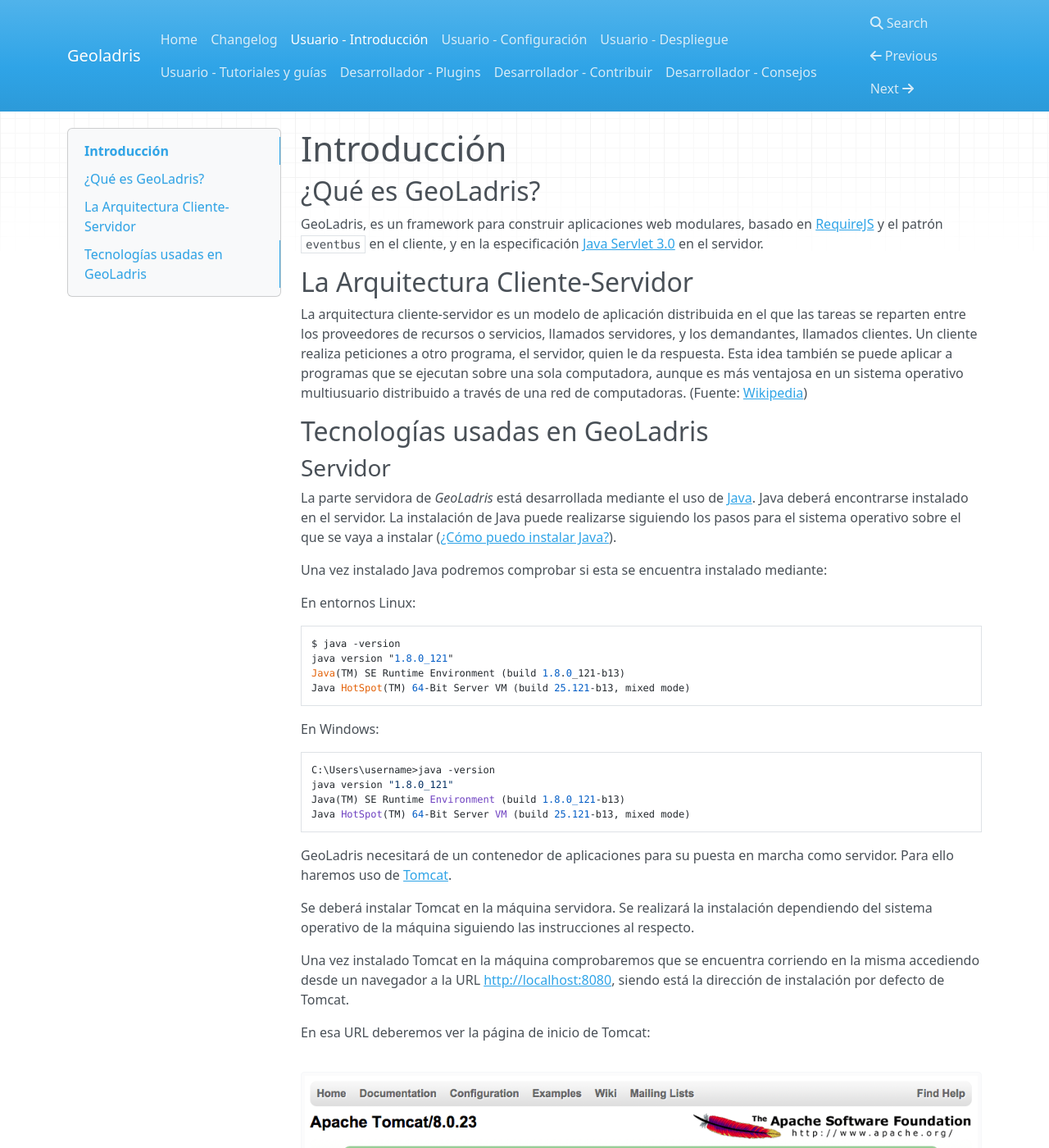
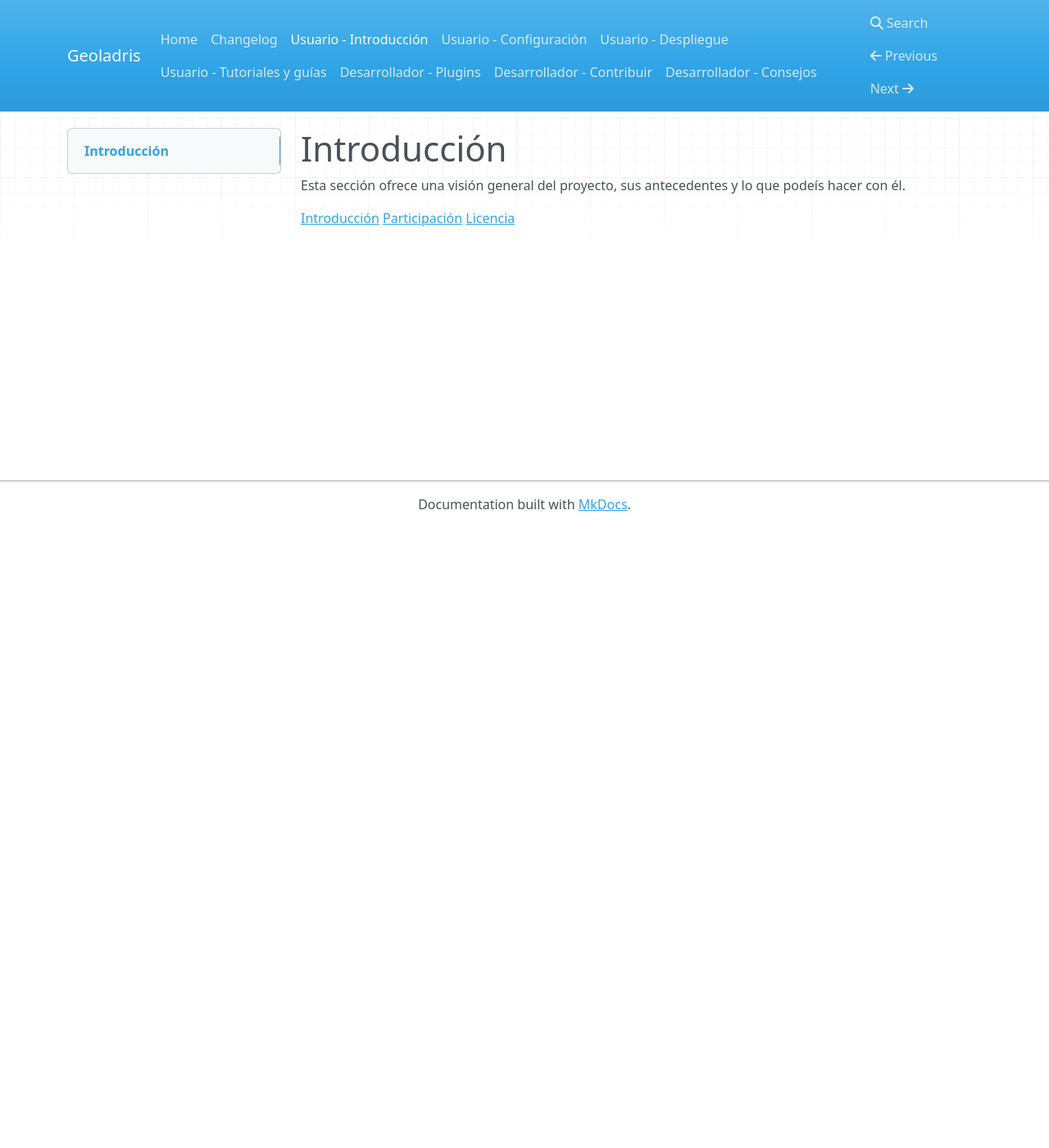
Before and after one commit to geoladris/doc, an MkDocs documentation site: the page built from docs/user_intro.md, in a window 1280 px wide and 1400 px high. Shown: the whole window at 82% size. Built offline with MkDocs 1.6.1, drawn with Linux system fonts in a browser that asks for light colours; nearby versions of some CDN libraries; old or Windows-style settings are respelled for this version of MkDocs; some of the changed text lies outside the part shown.

````diff
--- a/docs/user_intro.md
+++ b/docs/user_intro.md
@@ -1,44 +1,7 @@
 # Introducción
 
-## ¿Qué es GeoLadris?
+Esta sección ofrece una visión general del proyecto, sus antecedentes y lo que podeís hacer con él.
 
-GeoLadris, es un framework para construir aplicaciones web modulares, basado en [RequireJS](http://requirejs.org/) y el patrón `eventbus` en el cliente, y en la especificación [Java Servlet 3.0](http://download.oracle.com/otndocs/jcp/servlet-3.0-fr-oth-JSpec/) en el servidor.
-
-## La Arquitectura Cliente-Servidor
-La arquitectura cliente-servidor es un modelo de aplicación distribuida en el que las tareas se reparten entre los proveedores de recursos o servicios, llamados servidores, y los demandantes, llamados clientes. Un cliente realiza peticiones a otro programa, el servidor, quien le da respuesta. Esta idea también se puede aplicar a programas que se ejecutan sobre una sola computadora, aunque es más ventajosa en un sistema operativo multiusuario distribuido a través de una red de computadoras. (Fuente: [Wikipedia](https://es.wikipedia.org/wiki/Cliente-servidor))
-
-## Tecnologías usadas en GeoLadris
-
-### Servidor
-La parte servidora de *GeoLadris* está desarrollada mediante el uso de [Java](https://www.java.com). Java deberá encontrarse instalado en el servidor. La instalación  de Java puede realizarse siguiendo los pasos para el sistema operativo sobre el que se vaya a instalar ([¿Cómo puedo instalar Java?](https://www.java.com/es/download/help/download_options.xml)).
-
-Una vez instalado Java podremos comprobar si esta se encuentra instalado mediante:
-
-En entornos Linux:
-```
-$ java -version
-java version "1.8.0_121"
-Java(TM) SE Runtime Environment (build 1.8.0_121-b13)
-Java HotSpot(TM) 64-Bit Server VM (build 25.121-b13, mixed mode)
-```
-
-En Windows:
-```
-C:\Users\username>java -version
-java version "1.8.0_121"
-Java(TM) SE Runtime Environment (build 1.8.0_121-b13)
-Java HotSpot(TM) 64-Bit Server VM (build 25.121-b13, mixed mode)
-```
-
-GeoLadris necesitará de un contenedor de aplicaciones para su puesta en marcha como servidor. Para ello haremos uso de [Tomcat](http://tomcat.apache.org/).
-
-Se deberá instalar Tomcat en la máquina servidora. Se realizará la instalación dependiendo del sistema operativo de la máquina siguiendo las instrucciones al respecto.
-
-Una vez instalado Tomcat en la máquina comprobaremos que se encuentra corriendo en la misma accediendo desde un navegador a la URL [http://localhost:8080](http://localhost:8080), siendo está la dirección de instalación por defecto de Tomcat.
-
-En esa URL deberemos ver la página de inicio de Tomcat:
-
-![Página de inicio de Tomcat](_images/tomcat.png)
-
-### Cliente
-La parte cliente de GeoLadris hace uso de las tecnologías habituales del desarrollo de aplicaciones web. Para su uso será necesario disponer de cualquiera de las versiones modernas de los navegadores actuales, Google Chrome, Internet Explorer, Firefox o Safari. Una vez instalado y configurado podremos acceder a nuestras aplicaciones haciendo uso de cualquiera de estos navegadores.
+[Introducción](user_intro/user_intro.md)
+[Participación](user_intro/getting_involved.md)
+[Licencia](user_intro/license.md)
````
Also changed, not shown: docs/user_intro/getting_involved.md (added, +27 -0 lines), docs/user_intro/license.md (added, +1 -0 lines), docs/user_intro/user_intro.md (added, +44 -0 lines), docs/_images/logo_CSGIS.png (added), docs/_images/logo_geomatico.png (added).
